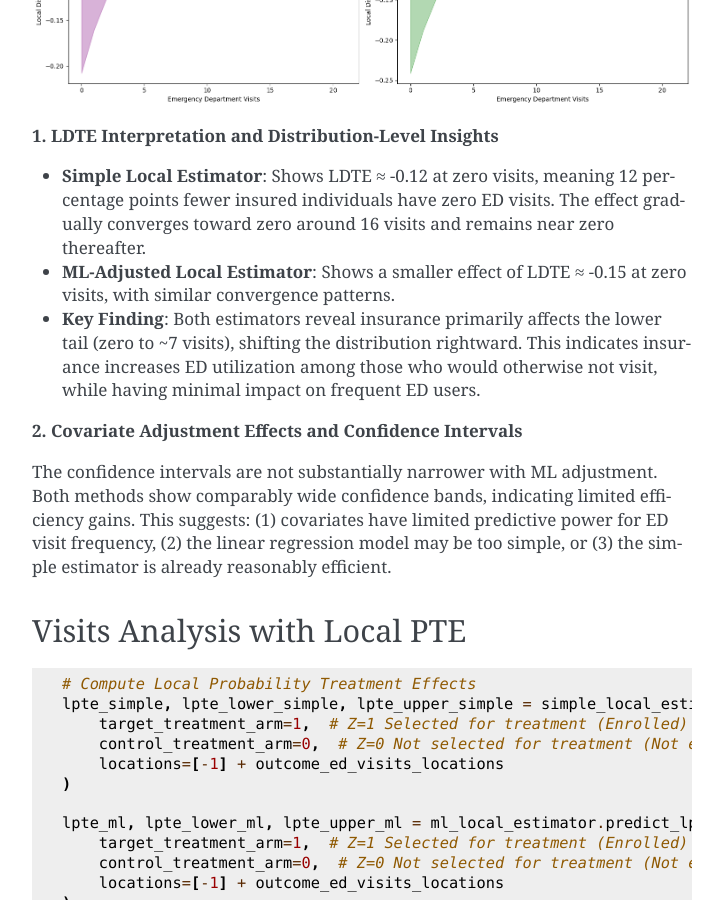
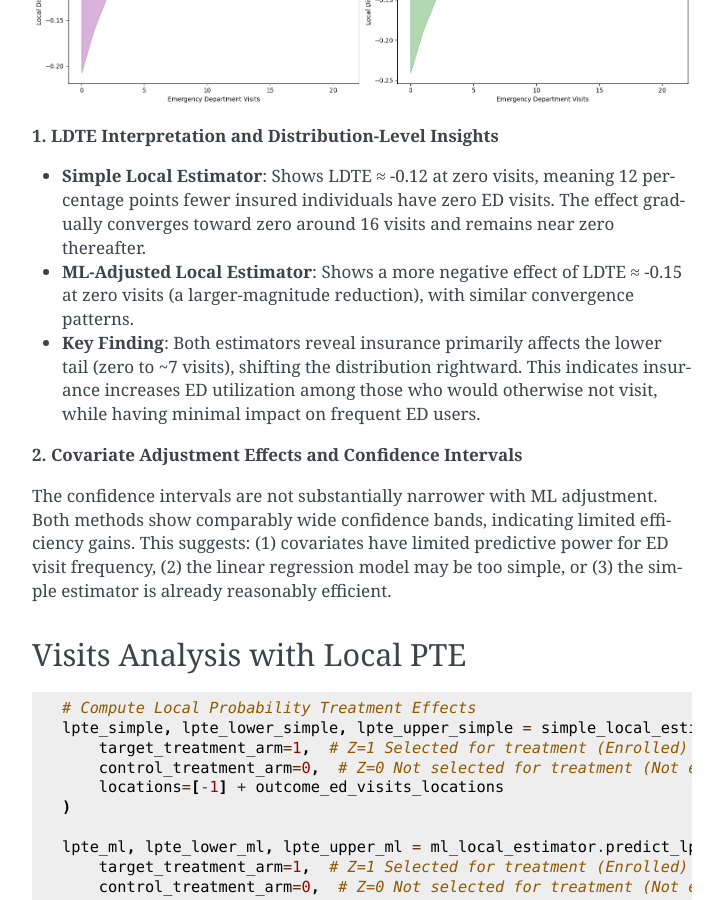
Before and after one commit to CyberAgentAILab/python-dte-adjustment, a Sphinx documentation site: the page built from docs/source/tutorials/oregon.rst, in a window 1280 px wide and 900 px high, scrolled down 8379 px. Shown: the whole window, without its empty margins (388-1111 px from the left). Built offline with Sphinx 7.4.7, drawn with Linux system fonts in a browser that asks for light colours.

Commit message:
Apply suggestions from code review
Co-authored-by: Copilot <175728472+Copilot@users.noreply.github.com>

```diff
--- a/docs/source/tutorials/oregon.rst
+++ b/docs/source/tutorials/oregon.rst
@@ -335,7 +335,7 @@ Let's compare the results from both simple and machine learning-adjusted local e
 **1. LDTE Interpretation and Distribution-Level Insights**
 
 - **Simple Local Estimator**: Shows LDTE ≈ -0.12 at zero visits, meaning 12 percentage points fewer insured individuals have zero ED visits. The effect gradually converges toward zero around 16 visits and remains near zero thereafter.
-- **ML-Adjusted Local Estimator**: Shows a smaller effect of LDTE ≈ -0.15 at zero visits, with similar convergence patterns.
+- **ML-Adjusted Local Estimator**: Shows a more negative effect of LDTE ≈ -0.15 at zero visits (a larger-magnitude reduction), with similar convergence patterns.
 - **Key Finding**: Both estimators reveal insurance primarily affects the lower tail (zero to ~7 visits), shifting the distribution rightward. This indicates insurance increases ED utilization among those who would otherwise not visit, while having minimal impact on frequent ED users.
 
 **2. Covariate Adjustment Effects and Confidence Intervals**
```
